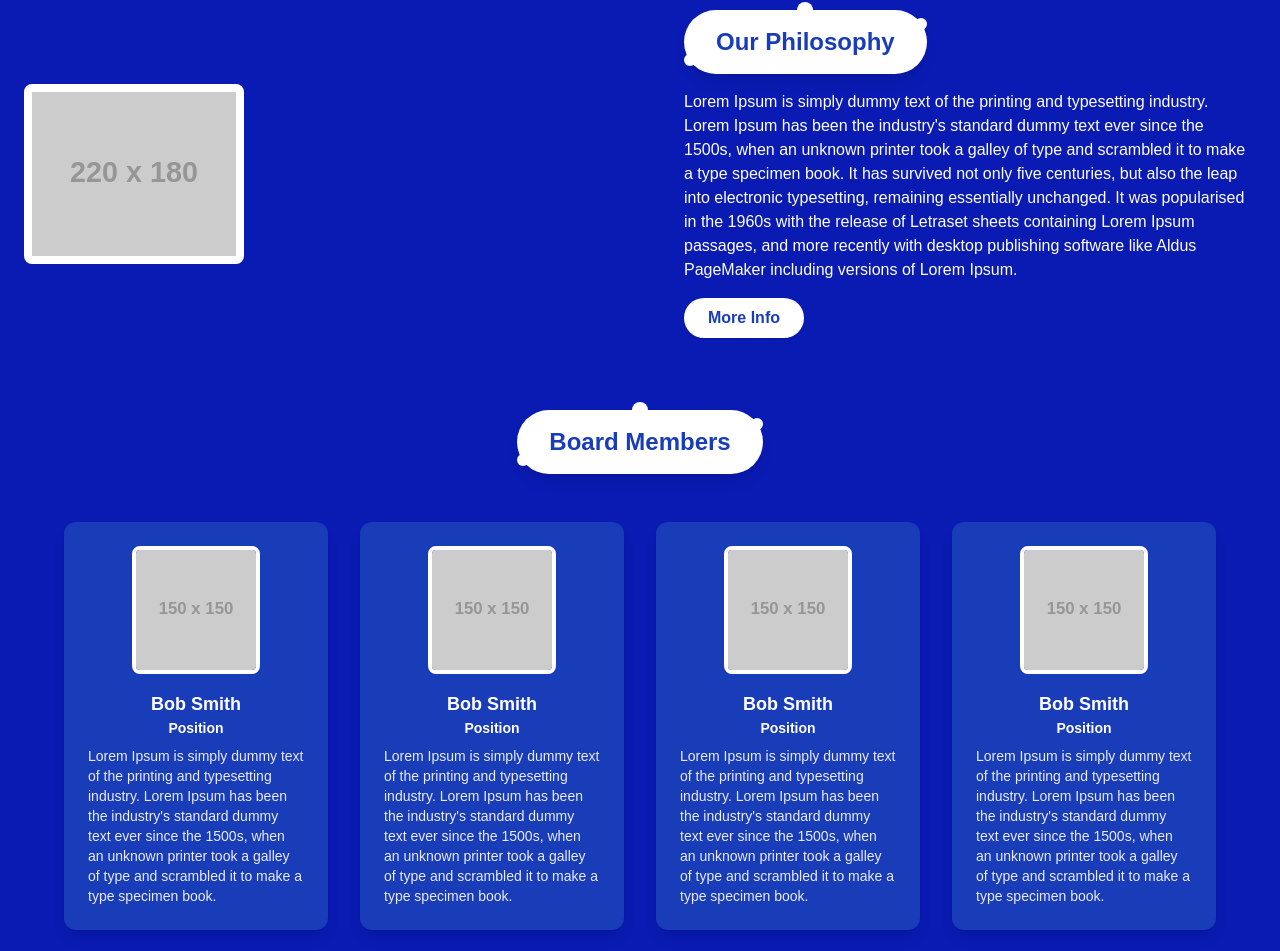
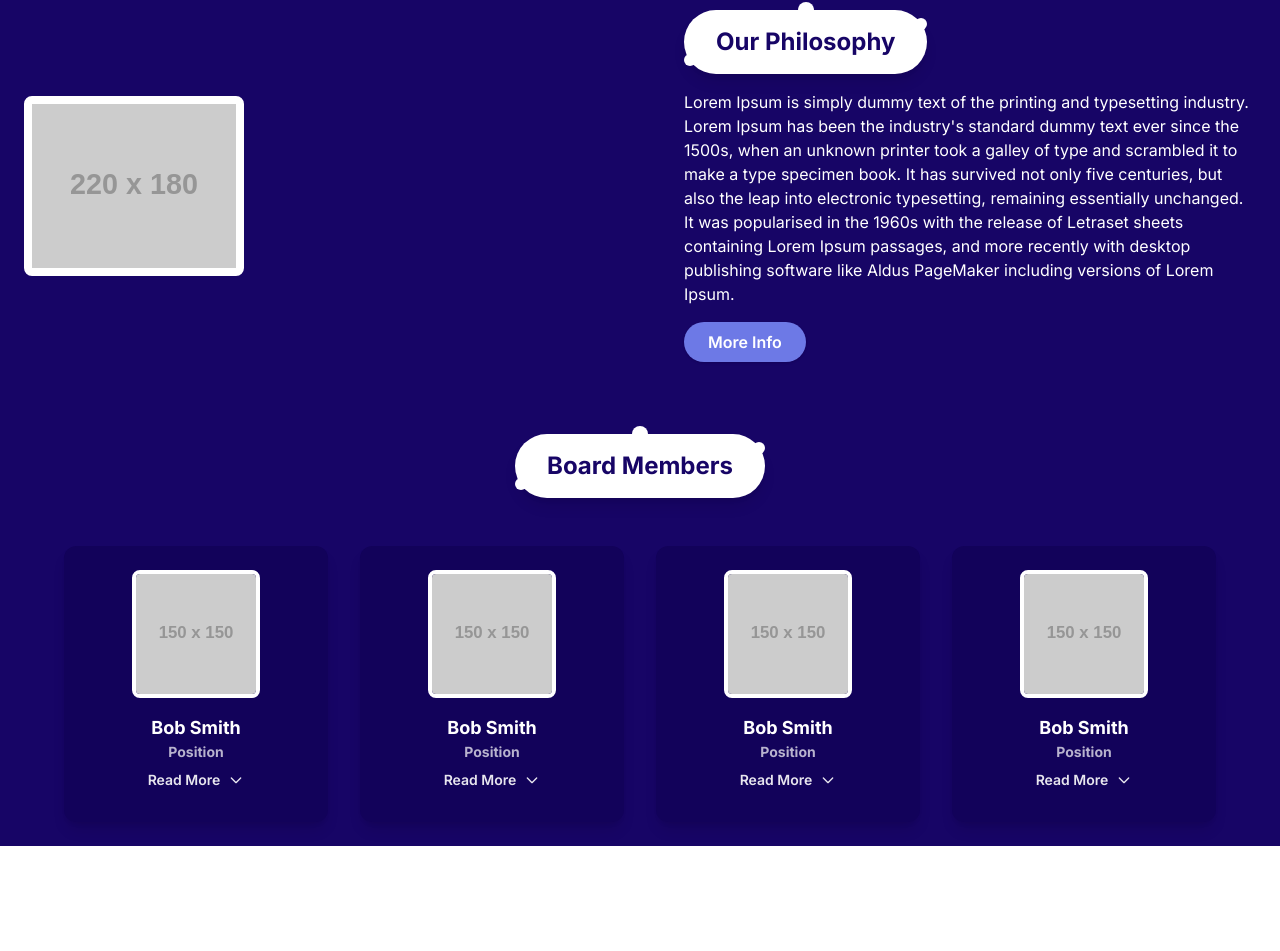
Before and after one commit to adolfo11714/lets-listen-about-page, a Next.js app: page /about in a window 1280 px wide. Shown: the part 502-1453 px from the top of the page. After the commit the page ends 1348 px from the top, so only its background shows below. Built offline with nearby package versions, Linux system fonts and the light colour scheme.

Commit message:
feat: added 2 new fonts and added dropdowns for info for org people
-added fredoka one and inter to page

```diff
--- a/components/AboutInfo.tsx
+++ b/components/AboutInfo.tsx
@@ -7,7 +7,7 @@ const AboutInfo: React.FC = () => (
       <div className="flex-1 flex flex-col items-start">
         {/* Cloud Heading */}
         <div className="relative mb-4">
-          <div className="bg-white text-blue-800 font-bold text-2xl px-8 py-4 rounded-full shadow-lg flex items-center justify-center" style={{ minWidth: '180px' }}>
+          <div className="bg-white font-bold text-2xl px-8 py-4 rounded-full shadow-lg flex items-center justify-center" style={{ minWidth: '180px', color: '#170566' }}>
             Our Mission
           </div>
           <span className="absolute top-0 left-1/2 -translate-x-1/2 -translate-y-1/2 w-4 h-4 bg-white rounded-full"></span>
@@ -25,7 +25,7 @@ const AboutInfo: React.FC = () => (
       <div className="flex-1 flex flex-col items-start">
         {/* Cloud Heading */}
         <div className="relative mb-4">
-          <div className="bg-white text-blue-800 font-bold text-2xl px-8 py-4 rounded-full shadow-lg flex items-center justify-center" style={{ minWidth: '200px' }}>
+          <div className="bg-white font-bold text-2xl px-8 py-4 rounded-full shadow-lg flex items-center justify-center" style={{ minWidth: '200px', color: '#170566' }}>
             Our Philosophy
           </div>
           <span className="absolute top-0 left-1/2 -translate-x-1/2 -translate-y-1/2 w-4 h-4 bg-white rounded-full"></span>
@@ -35,7 +35,7 @@ const AboutInfo: React.FC = () => (
         <p className="text-white max-w-xl mb-4 text-left">
           Lorem Ipsum is simply dummy text of the printing and typesetting industry. Lorem Ipsum has been the industry's standard dummy text ever since the 1500s, when an unknown printer took a galley of type and scrambled it to make a type specimen book. It has survived not only five centuries, but also the leap into electronic typesetting, remaining essentially unchanged. It was popularised in the 1960s with the release of Letraset sheets containing Lorem Ipsum passages, and more recently with desktop publishing software like Aldus PageMaker including versions of Lorem Ipsum.
         </p>
-        <button className="bg-white text-blue-800 font-bold px-6 py-2 rounded-full shadow focus:outline-none focus:ring-2 focus:ring-white" tabIndex={0} aria-label="More Info">
+        <button className="font-semibold px-6 py-2 rounded-full shadow focus:ring-2 focus:ring-white" style={{ backgroundColor: '#6d79e6', color: 'white', fontFamily: 'Inter, sans-serif' }} tabIndex={0} aria-label="More Info">
           More Info
         </button>
       </div>
--- a/components/BoardMembers.tsx
+++ b/components/BoardMembers.tsx
@@ -1,4 +1,4 @@
-import React from 'react';
+import React, { useState } from 'react';
 import '../src/app/globals.css';
 
 
@@ -34,11 +34,24 @@ const members = [
   },
 ];
 
-const BoardMembers: React.FC = () => (
-  <section className="flex flex-col items-center mt-8">
+const BoardMembers: React.FC = () => {
+  const [expandedMembers, setExpandedMembers] = useState<Set<number>>(new Set());
+
+  const toggleMember = (index: number) => {
+    const newExpanded = new Set(expandedMembers);
+    if (newExpanded.has(index)) {
+      newExpanded.delete(index);
+    } else {
+      newExpanded.add(index);
+    }
+    setExpandedMembers(newExpanded);
+  };
+
+  return (
+    <section className="flex flex-col items-center mt-8">
     {/* Cloud Heading */}
     <div className="relative mb-12">
-      <div className="bg-white text-blue-800 font-bold text-2xl px-8 py-4 rounded-full shadow-lg flex items-center justify-center" style={{ minWidth: '220px' }}>
+      <div className="bg-white font-bold text-2xl px-8 py-4 rounded-full shadow-lg flex items-center justify-center" style={{ minWidth: '220px', color: '#170566' }}>
         Board Members
       </div>
       {/* Cloud bubbles */}
@@ -51,7 +64,8 @@ const BoardMembers: React.FC = () => (
       {members.map((member, idx) => (
         <div
           key={idx}
-          className="flex flex-col items-center bg-blue-800 rounded-xl p-6 text-white shadow-lg"
+          className="flex flex-col items-center rounded-xl p-6 text-white shadow-lg"
+          style={{ backgroundColor: '#12025A' }}
           tabIndex={0}
           aria-label={`Board member: ${member.name}`}
         >
@@ -60,13 +74,45 @@ const BoardMembers: React.FC = () => (
             alt={member.name}
             className="w-32 h-32 rounded-lg border-4 border-white mb-4 object-cover"
           />
-          <div className="font-bold text-lg">{member.name}</div>
-          <div className="font-bold text-sm mb-2">{member.position}</div>
-          <p className="text-sm text-white/90 text-left">{member.description}</p>
+          <div className="font-bold text-lg w-full text-center">{member.name}</div>
+          <div className="font-bold text-sm mb-2 w-full text-center text-white/70">{member.position}</div>
+
+          {/* Dropdown Toggle Button */}
+          <button
+            onClick={() => toggleMember(idx)}
+            className="flex items-center gap-2 text-sm font-semibold text-white/90 hover:text-white transition-colors duration-200 mb-2"
+            aria-expanded={expandedMembers.has(idx)}
+            aria-controls={`member-description-${idx}`}
+          >
+            <span>Read More</span>
+            <svg
+              className={`w-4 h-4 transition-transform duration-300 ${
+                expandedMembers.has(idx) ? 'rotate-180' : ''
+              }`}
+              fill="none"
+              stroke="currentColor"
+              viewBox="0 0 24 24"
+            >
+              <path strokeLinecap="round" strokeLinejoin="round" strokeWidth={2} d="M19 9l-7 7-7-7" />
+            </svg>
+          </button>
+
+          {/* Animated Dropdown Content */}
+          <div
+            id={`member-description-${idx}`}
+            className={`overflow-hidden transition-all duration-300 ease-in-out ${
+              expandedMembers.has(idx) ? 'max-h-96 opacity-100' : 'max-h-0 opacity-0'
+            }`}
+          >
+            <p className="text-sm text-white/90 text-left leading-relaxed">
+              {member.description}
+            </p>
+          </div>
         </div>
       ))}
-    </div>
-  </section>
-);
+          </div>
+    </section>
+  );
+};
 
 export default BoardMembers;
--- a/components/Navbar.tsx
+++ b/components/Navbar.tsx
@@ -48,7 +48,8 @@ const Navbar: React.FC = () => {
       {/* Donate button (right) */}
       <div className="flex-none">
         <button
-          className="bg-white text-blue-800 font-bold px-4 py-1 rounded-full shadow focus:outline-none focus:ring-2 focus:ring-white"
+          className="font-semibold px-4 py-1 rounded-full shadow focus:outline-none focus:ring-2 focus:ring-white"
+          style={{ backgroundColor: '#6d79e6', color: 'white', fontFamily: 'Inter, sans-serif' }}
           aria-label="Donate"
           tabIndex={0}
         >
--- a/pages/about.tsx
+++ b/pages/about.tsx
@@ -5,7 +5,7 @@ import AboutInfo from '../components/AboutInfo';
 import '../src/app/globals.css';
 
 const About: React.FC = () => (
-  <div className="min-h-screen flex flex-col items-center justify-start p-6" style={{ backgroundColor: '#0A1BB4' }}>
+  <div className="min-h-screen flex flex-col items-center justify-start p-6" style={{ backgroundColor: '#170566' }}>
     <div className="w-full max-w-7xl">
       <Navbar />
       <div className="mb-18" />
--- a/src/app/globals.css
+++ b/src/app/globals.css
@@ -1,3 +1,5 @@
+@import url('https://fonts.googleapis.com/css2?family=Inter:wght@100;200;300;400;500;600;700;800;900&display=swap');
+@import url('https://fonts.googleapis.com/css2?family=Fredoka+One:wght@400&display=swap');
 @import "tailwindcss";
 @tailwind base;
 @tailwind components;
@@ -25,5 +27,5 @@
 body {
   background: var(--background);
   color: var(--foreground);
-  font-family: Arial, Helvetica, sans-serif;
+  font-family: 'Inter', Arial, Helvetica, sans-serif;
 }
```
